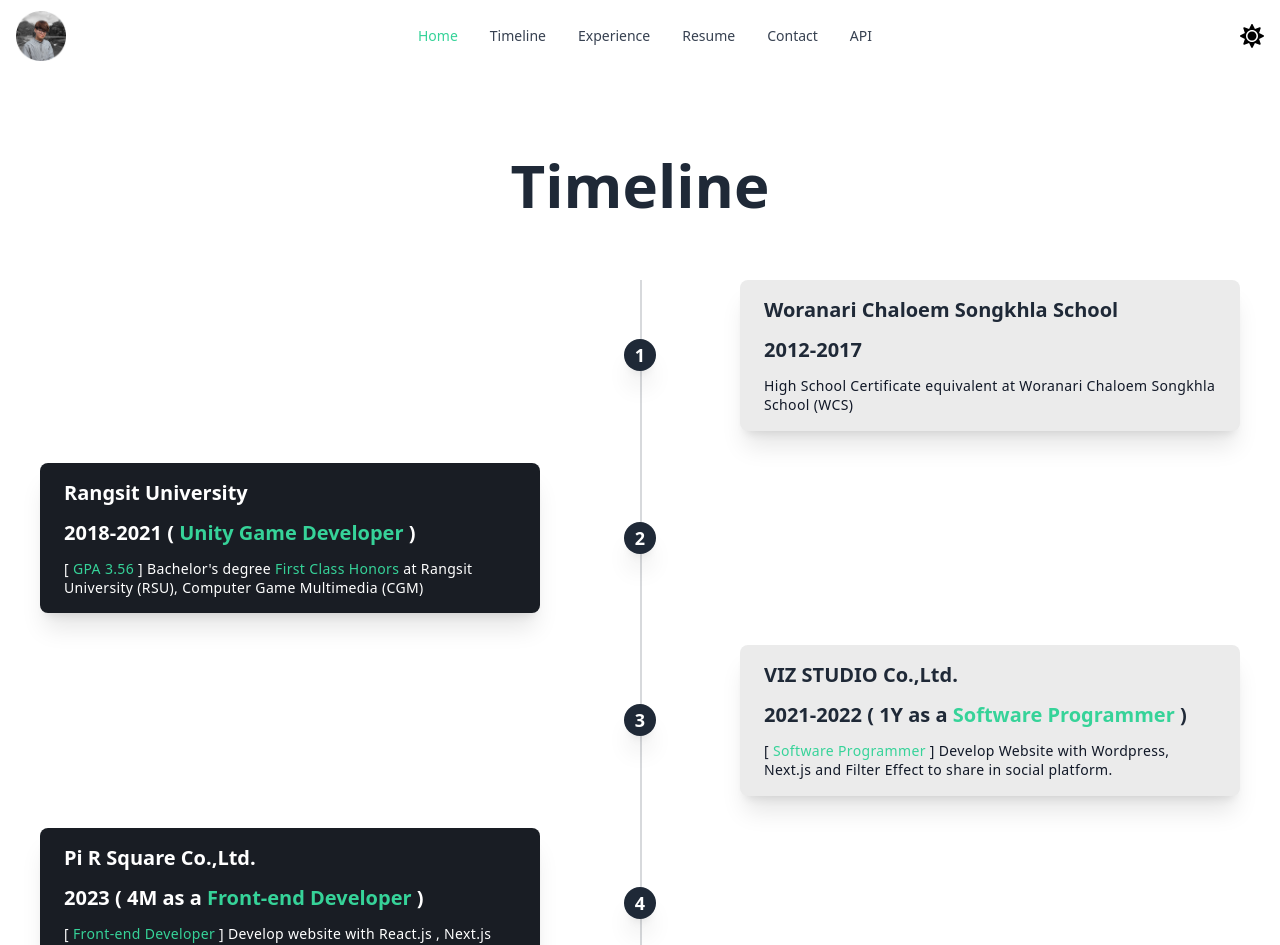
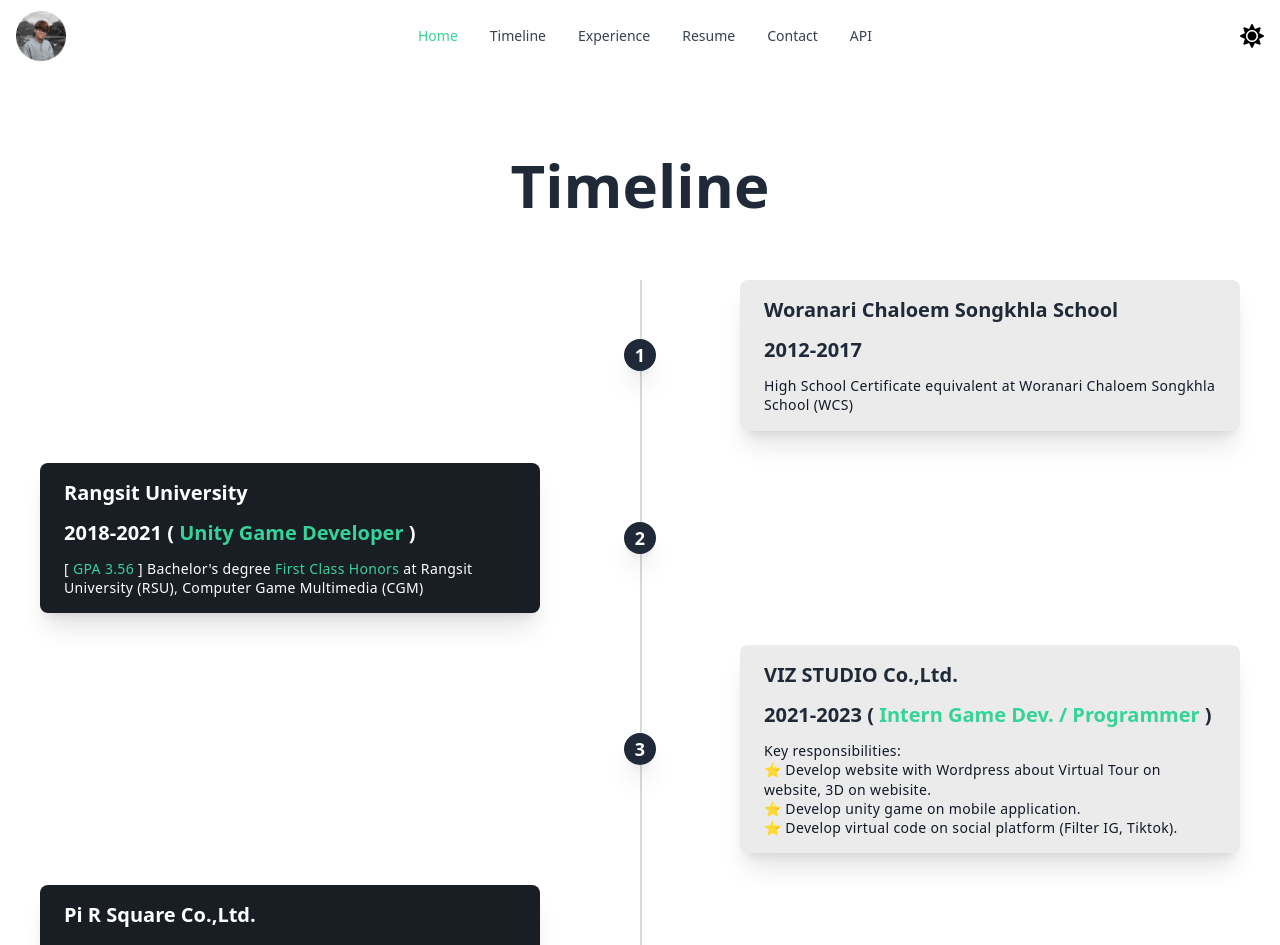
Before and after one commit to darupong/Portfolio, a Next.js app: page /timeline in a window 1280 px wide. Shown: the top 945 px of the page. Built offline with nearby package versions, Linux system fonts and the light colour scheme.

Commit message:
fix: word & resume

```diff
--- a/components/AboutMe.tsx
+++ b/components/AboutMe.tsx
@@ -110,7 +110,7 @@ const AboutMe = () => {
                   <span className=" text-[#36D399]">Front-end Developer</span>{" "}
                   and <span className=" text-[#36D399]">Content Creater</span>{" "}
                   and I am interested in learning about Frontend Developer,
-                  Mobile Appication from React Native.
+                  Mobile Application from React Native.
                 </h1>
                 <h1>
                   I've previously worked on{" "}
--- a/components/ExperienceSection.tsx
+++ b/components/ExperienceSection.tsx
@@ -245,8 +245,8 @@ const ExperienceSection = () => {
     {
       id: "kooboon",
       img: kooboon,
-      name: "Kooboon Dating Appication",
-      imgInfo: "Kooboon Dating Appication",
+      name: "Kooboon Dating Application",
+      imgInfo: "Kooboon Dating Application",
       badge: [
         <>
           <div className="badge bg-[#087EA4] font-bold text-white border-0">
@@ -257,7 +257,7 @@ const ExperienceSection = () => {
           </div>
         </>,
       ],
-      description: "Appication Dating made by react.js",
+      description: "Application Dating made by react.js",
       btn: [
         <>
           <label htmlFor="kooboon" className="btn btn-accent">
@@ -267,13 +267,13 @@ const ExperienceSection = () => {
           <div className="modal">
             <div className="modal-box dark:bg-[#111827] bg-white">
               <h3 className="font-bold text-lg dark:text-[#A6ADBA] text-black">
-                Kooboon Dating Appication
+                Kooboon Dating Application
               </h3>
               <p className="py-4 dark:text-[#A6ADBA] text-black">
-                Appication Dating made by react.js
+                Application Dating made by react.js
               </p>
               <h3 className="font-bold text-lg dark:text-[#A6ADBA] text-black py-4">
-                Kooboon Dating Appication (iOS/Android)
+                Kooboon Dating Application (iOS/Android)
               </h3>
               <div className="flex items-center"></div>
               <div className="card-actions justify-center py-[20px]">
@@ -1162,7 +1162,7 @@ const ExperienceSection = () => {
             ))}
           </div>
         </Tabs.TabPane>
-        <Tabs.TabPane tab="Appication Developer" key="tab2">
+        <Tabs.TabPane tab="Application Developer" key="tab2">
           <div className="grid lg:grid-cols-3 md:grid-cols-2 grid-cols-1 lg:gap-10 gap-4 mx-2 justify-center pt-4 ">
             {experienceAppData.map((data) => (
               // eslint-disable-next-line react/jsx-key
--- a/components/Timeline.tsx
+++ b/components/Timeline.tsx
@@ -66,20 +66,20 @@ const Timeline = () => {
               VIZ STUDIO Co.,Ltd.
             </h3>
             <h3 className="mb-3 font-bold text-gray-800 md:text-xl text-sm">
-              2021-2022 ( 1Y as a{" "}
-              <span className="dark:text-white text-[#36D399]">
-                Software Programmer
-              </span>{" "}
-              )
+              2021-2023 (
+              <span className="dark:text-gray-800 text-[#36D399]"> Intern Game Dev. / Programmer </span>{" "})
             </h3>
             <p className="text-sm font-medium leading-snug tracking-wide text-gray-900 text-opacity-100">
-              [
-              <span className="dark:text-white text-[#36D399]">
-                {" "}
-                Software Programmer{" "}
-              </span>
-              ] Develop Website with Wordpress, Next.js and Filter Effect to
-              share in social platform.
+            Key responsibilities:
+            </p>
+            <p className="text-sm font-medium leading-snug tracking-wide text-gray-900 text-opacity-100">
+            ⭐️ Develop website with Wordpress about Virtual Tour on website, 3D on webisite.
+            </p>
+            <p className="text-sm font-medium leading-snug tracking-wide text-gray-900 text-opacity-100">
+            ⭐️ Develop unity game on mobile application.
+            </p>
+            <p className="text-sm font-medium leading-snug tracking-wide text-gray-900 text-opacity-100">
+            ⭐️ Develop virtual code on social platform (Filter IG, Tiktok).
             </p>
           </div>
         </div>
@@ -96,13 +96,17 @@ const Timeline = () => {
               Pi R Square Co.,Ltd.
             </h3>
             <h3 className="mb-3 font-bold text-white md:text-xl text-sm">
-              2023 ( 4M as a{" "}
-              <span className="text-[#36D399]">Front-end Developer </span>)
+              2023 (
+              <span className="text-[#36D399]"> Front-end Developer </span>)
             </h3>
             <p className="text-sm font-medium leading-snug tracking-wide text-white text-opacity-100">
-              [<span className="text-[#36D399]"> Front-end Developer </span>]
-              Develop website with React.js , Next.js and mobile appication from
-              iOS and Android
+            Key responsibilities:
+            </p>
+            <p className="text-sm font-medium leading-snug tracking-wide text-white text-opacity-100">
+            ⭐️ Develop website with Next.js (Front-end) about Shopping, Landing page and Information website.
+            </p>
+            <p className="text-sm font-medium leading-snug tracking-wide text-white text-opacity-100">
+            ⭐️ Develop web application with React about Dating application.
             </p>
           </div>
         </div>
--- a/pages/experience.tsx
+++ b/pages/experience.tsx
@@ -1,5 +1,4 @@
 /* eslint-disable react/no-unescaped-entities */
-import React from "react";
 import {
   FaInstagram,
   FaFacebookSquare,
@@ -245,8 +244,8 @@ const experiancepage = () => {
     {
       id: "kooboon",
       img: kooboon,
-      name: "Kooboon Dating Appication",
-      imgInfo: "Kooboon Dating Appication",
+      name: "Kooboon Dating Application",
+      imgInfo: "Kooboon Dating Application",
       badge: [
         <>
           <div className="badge bg-[#087EA4] font-bold text-white border-0">
@@ -257,7 +256,7 @@ const experiancepage = () => {
           </div>
         </>,
       ],
-      description: "Appication Dating made by react.js",
+      description: "Application Dating made by react.js",
       btn: [
         <>
           <label htmlFor="kooboon" className="btn btn-accent">
@@ -267,13 +266,13 @@ const experiancepage = () => {
           <div className="modal">
             <div className="modal-box dark:bg-[#111827] bg-white">
               <h3 className="font-bold text-lg dark:text-[#A6ADBA] text-black">
-                Kooboon Dating Appication
+                Kooboon Dating Application
               </h3>
               <p className="py-4 dark:text-[#A6ADBA] text-black">
-                Appication Dating made by react.js
+                Application Dating made by react.js
               </p>
               <h3 className="font-bold text-lg dark:text-[#A6ADBA] text-black py-4">
-                Kooboon Dating Appication (iOS/Android)
+                Kooboon Dating Application (iOS/Android)
               </h3>
               <div className="flex items-center"></div>
               <div className="card-actions justify-center py-[20px]">
@@ -1162,7 +1161,7 @@ const experiancepage = () => {
             ))}
           </div>
         </Tabs.TabPane>
-        <Tabs.TabPane tab="Appication Developer" key="tab2">
+        <Tabs.TabPane tab="Application Developer" key="tab2">
           <div className="grid lg:grid-cols-3 md:grid-cols-2 grid-cols-1 lg:gap-10 gap-4 mx-2 justify-center pt-4 ">
             {experienceAppData.map((data) => (
               // eslint-disable-next-line react/jsx-key
--- a/pages/infoapi/catboys.tsx
+++ b/pages/infoapi/catboys.tsx
@@ -13,6 +13,7 @@ interface ICatboy {
 const catboys = () => {
   const api = "https://api.catboys.com/img";
   const [info, setInfo] = useState<ICatboy | null>(null);
+
   const fetchData = async () => {
     try {
       const response = await axios.get(api);
--- a/pages/timeline.tsx
+++ b/pages/timeline.tsx
@@ -66,20 +66,20 @@ const timeline = () => {
               VIZ STUDIO Co.,Ltd.
             </h3>
             <h3 className="mb-3 font-bold text-gray-800 md:text-xl text-sm">
-              2021-2022 ( 1Y as a{" "}
-              <span className="dark:text-white text-[#36D399]">
-                Software Programmer
-              </span>{" "}
-              )
+              2021-2023 (
+              <span className="dark:text-gray-800 text-[#36D399]"> Intern Game Dev. / Programmer </span>{" "})
             </h3>
             <p className="text-sm font-medium leading-snug tracking-wide text-gray-900 text-opacity-100">
-              [
-              <span className="dark:text-white text-[#36D399]">
-                {" "}
-                Software Programmer{" "}
-              </span>
-              ] Develop Website with Wordpress, Next.js and Filter Effect to
-              share in social platform.
+            Key responsibilities:
+            </p>
+            <p className="text-sm font-medium leading-snug tracking-wide text-gray-900 text-opacity-100">
+            ⭐️ Develop website with Wordpress about Virtual Tour on website, 3D on webisite.
+            </p>
+            <p className="text-sm font-medium leading-snug tracking-wide text-gray-900 text-opacity-100">
+            ⭐️ Develop unity game on mobile application.
+            </p>
+            <p className="text-sm font-medium leading-snug tracking-wide text-gray-900 text-opacity-100">
+            ⭐️ Develop virtual code on social platform (Filter IG, Tiktok).
             </p>
           </div>
         </div>
@@ -96,13 +96,17 @@ const timeline = () => {
               Pi R Square Co.,Ltd.
             </h3>
             <h3 className="mb-3 font-bold text-white md:text-xl text-sm">
-              2023 ( 4M as a{" "}
-              <span className="text-[#36D399]">Front-end Developer </span>)
+              2023 (
+              <span className="text-[#36D399]"> Front-end Developer </span>)
             </h3>
             <p className="text-sm font-medium leading-snug tracking-wide text-white text-opacity-100">
-              [<span className="text-[#36D399]"> Front-end Developer </span>]
-              Develop website with React.js , Next.js and mobile appication from
-              iOS and Android
+            Key responsibilities:
+            </p>
+            <p className="text-sm font-medium leading-snug tracking-wide text-white text-opacity-100">
+            ⭐️ Develop website with Next.js (Front-end) about Shopping, Landing page and Information website.
+            </p>
+            <p className="text-sm font-medium leading-snug tracking-wide text-white text-opacity-100">
+            ⭐️ Develop web application with React about Dating application.
             </p>
           </div>
         </div>
```
Also changed, not shown: public/img/Resume.webp, 1 other file (tests, documents, lock files or other folders).
